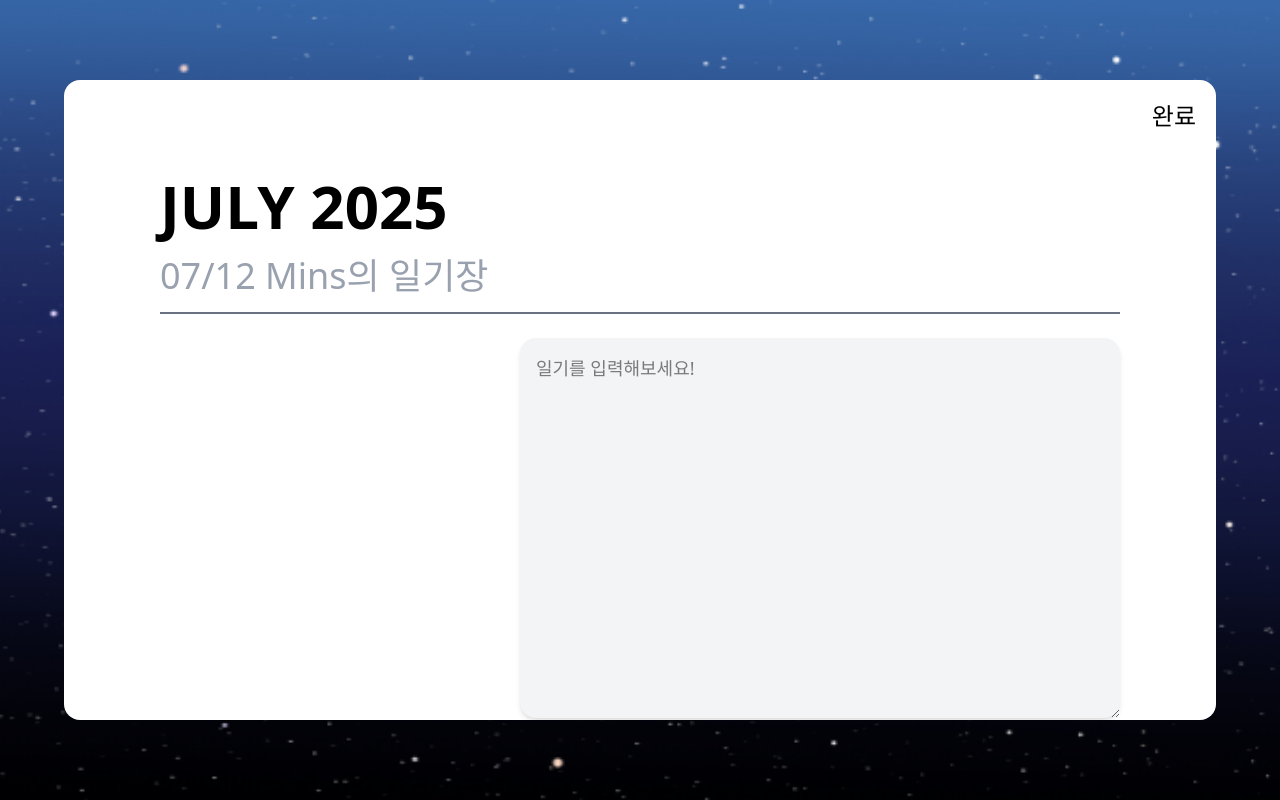
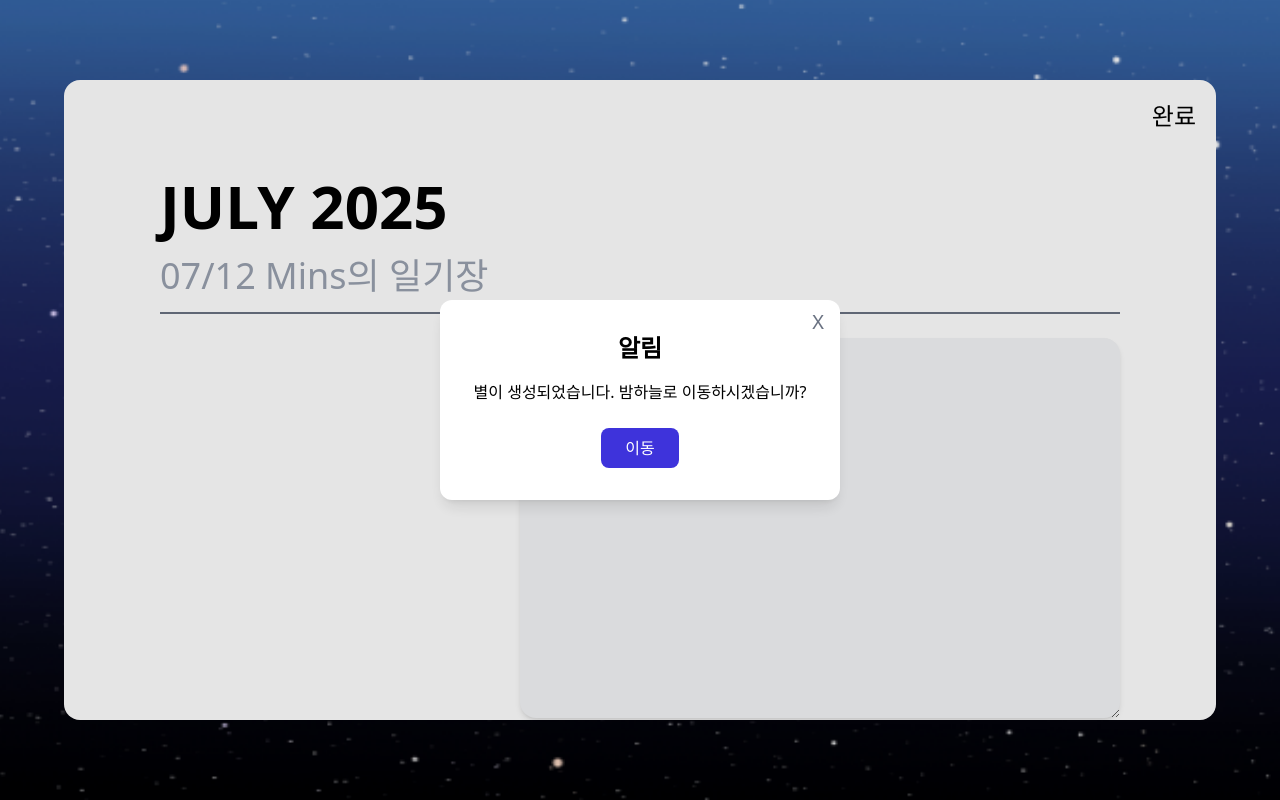
Before and after one commit to 2025-YU-SE-Project/Starlet_web, a React (Vite) app: page / in a window 1280 px wide. Both pictures are taken after a click on the button "완료". Built offline with nearby package versions, Linux system fonts and the light colour scheme.

Commit message:
일기 작성 페이지에 모달창 추가

```diff
--- a/src/pages/Diary.jsx
+++ b/src/pages/Diary.jsx
@@ -1,28 +1,62 @@
-import React from "react";
+import React, { useState } from "react";
 import backgroundImage from "../assets/background.png";
 
 const Diary = () => {
+  const [isModalOpen, setIsModalOpen] = useState(false);
+
   return (
     <div
       className="w-full h-screen bg-cover bg-center flex items-center justify-center"
       style={{ backgroundImage: `url(${backgroundImage})` }}
     >
       <div className="bg-white w-[90%] h-[80%] rounded-2xl p-24 relative overflow-auto">
-        <button className="absolute top-5 right-5 text-2xl text-black transition hover:scale-90">
+        <button
+          className="absolute top-5 right-5 text-2xl text-black transition hover:scale-90"
+          onClick={() => setIsModalOpen(true)} // 클릭시 모달 열림
+        >
           완료
         </button>
+
         <div className="flex flex-col gap-5">
           <h1 className="text-6xl font-bold text-black">JULY 2025</h1>
           <h1 className="text-4xl text-gray-400">07/12 Mins의 일기장</h1>
         </div>
+
         <hr className="my-4 text-gray-500 border-t-2" />
+
         <div className="w-full flex justify-end mt-6">
           <textarea
-            type="text"
             placeholder="일기를 입력해보세요!"
             className="bg-gray-100 w-[600px] h-[380px] rounded-2xl p-4 text-black text-lg shadow-md focus:outline-none focus:ring-2 focus:ring-black"
           />
         </div>
+
+        {isModalOpen && (
+          <div className="fixed inset-0 flex items-center justify-center z-50">
+            <div className="absolute inset-0 bg-black opacity-10"></div>
+
+            <div className="relative bg-white rounded-xl p-8 w-[400px] max-w-full text-center shadow-lg">
+              <button
+                className="absolute top-2 right-4 text-xl text-gray-500  hover:scale-90 transition"
+                onClick={() => setIsModalOpen(false)}
+              >
+                X
+              </button>
+              <h2 className="text-2xl font-bold mb-4">알림</h2>
+              <p className="mb-6">
+                별이 생성되었습니다. 밤하늘로 이동하시겠습니까?
+              </p>
+              <div className="space-x-3">
+                <button
+                  className="px-6 py-2 bg-[#3E33DB] text-white rounded-lg hover:scale-95 transition"
+                  onClick={() => setIsModalOpen(true)}
+                >
+                  이동
+                </button>
+              </div>
+            </div>
+          </div>
+        )}
       </div>
     </div>
   );
```
